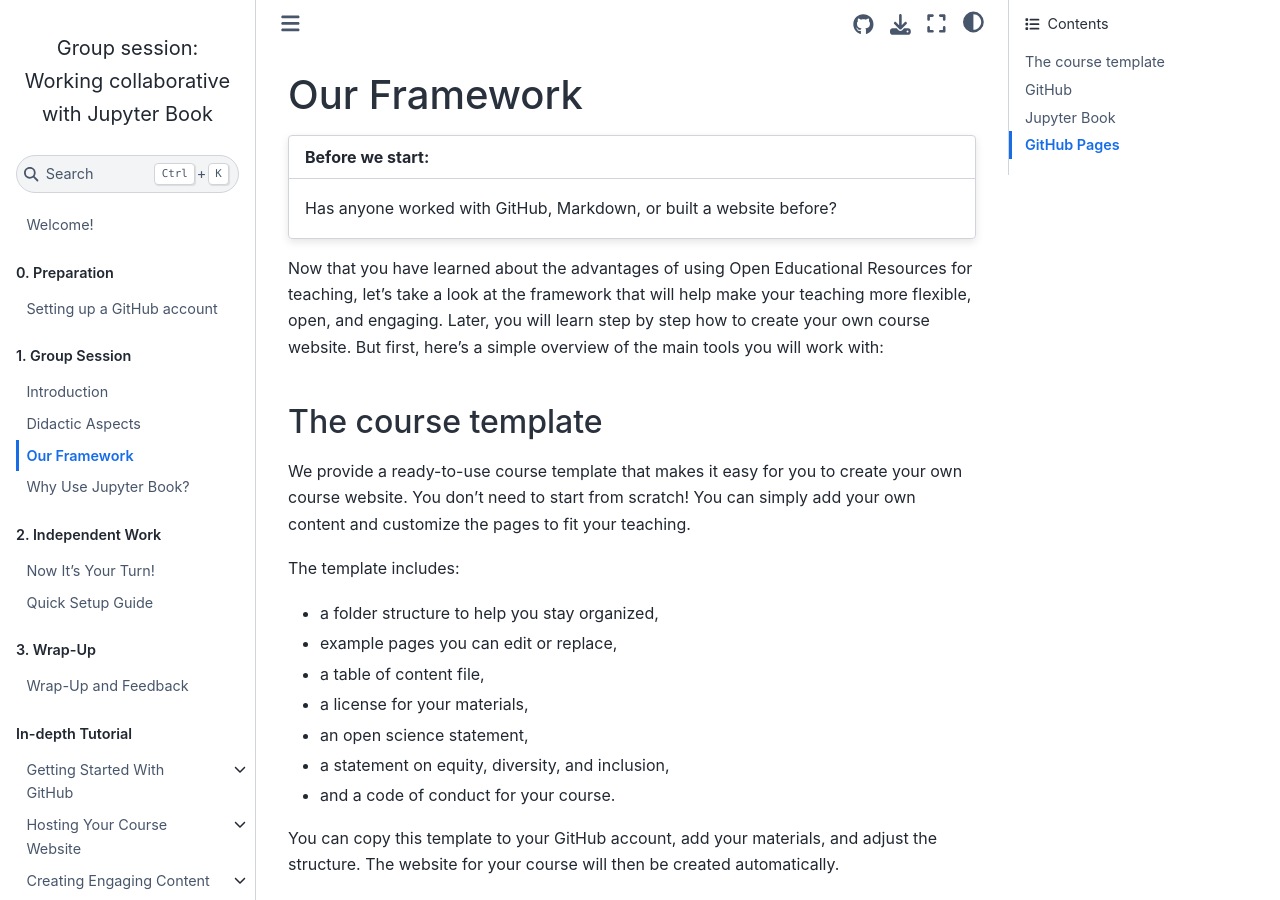
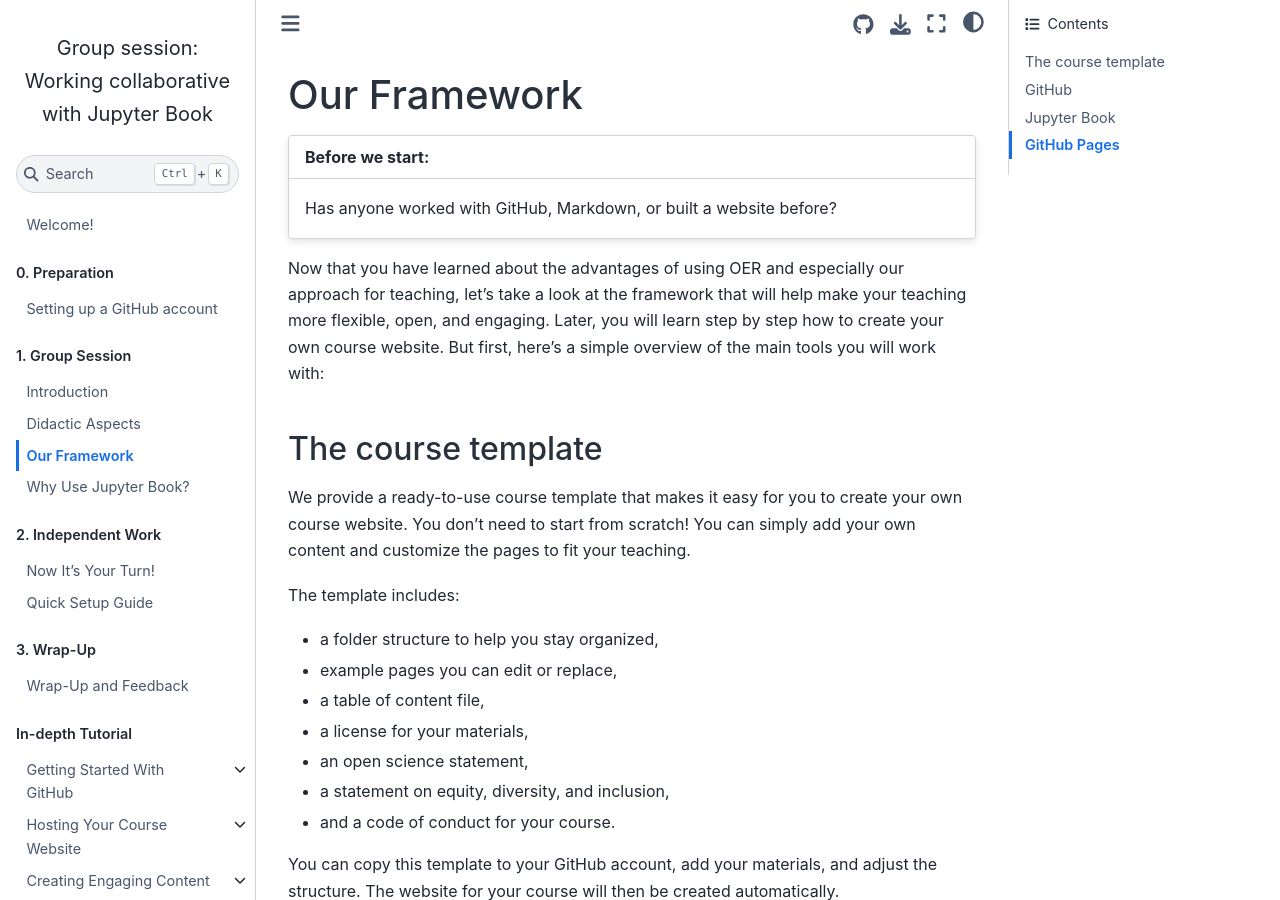
Before and after one commit to luciebinder/ws-openness-2025, a Jupyter Book: the page built from general-information/framework.md, in a window 1280 px wide and 900 px high. Built offline with Jupyter Book 1.0.4 settings and Sphinx 7.4.7 and the Sphinx Book theme 1.1.4, drawn with Linux system fonts in a browser that asks for light colours.

Commit message:
Update framework.md

`````diff
--- a/general-information/framework.md
+++ b/general-information/framework.md
@@ -6,7 +6,7 @@
 Has anyone worked with GitHub, Markdown, or built a website before?
 ````
 
-Now that you have learned about the advantages of using Open Educational Resources for teaching, let’s take a look at the framework that will help make your teaching more flexible, open, and engaging. Later, you will learn step by step how to create your own course website. But first, here’s a simple overview of the main tools you will work with:
+Now that you have learned about the advantages of using OER and especially our approach for teaching, let’s take a look at the framework that will help make your teaching more flexible, open, and engaging. Later, you will learn step by step how to create your own course website. But first, here’s a simple overview of the main tools you will work with:
 
 ## The course template
 
`````
